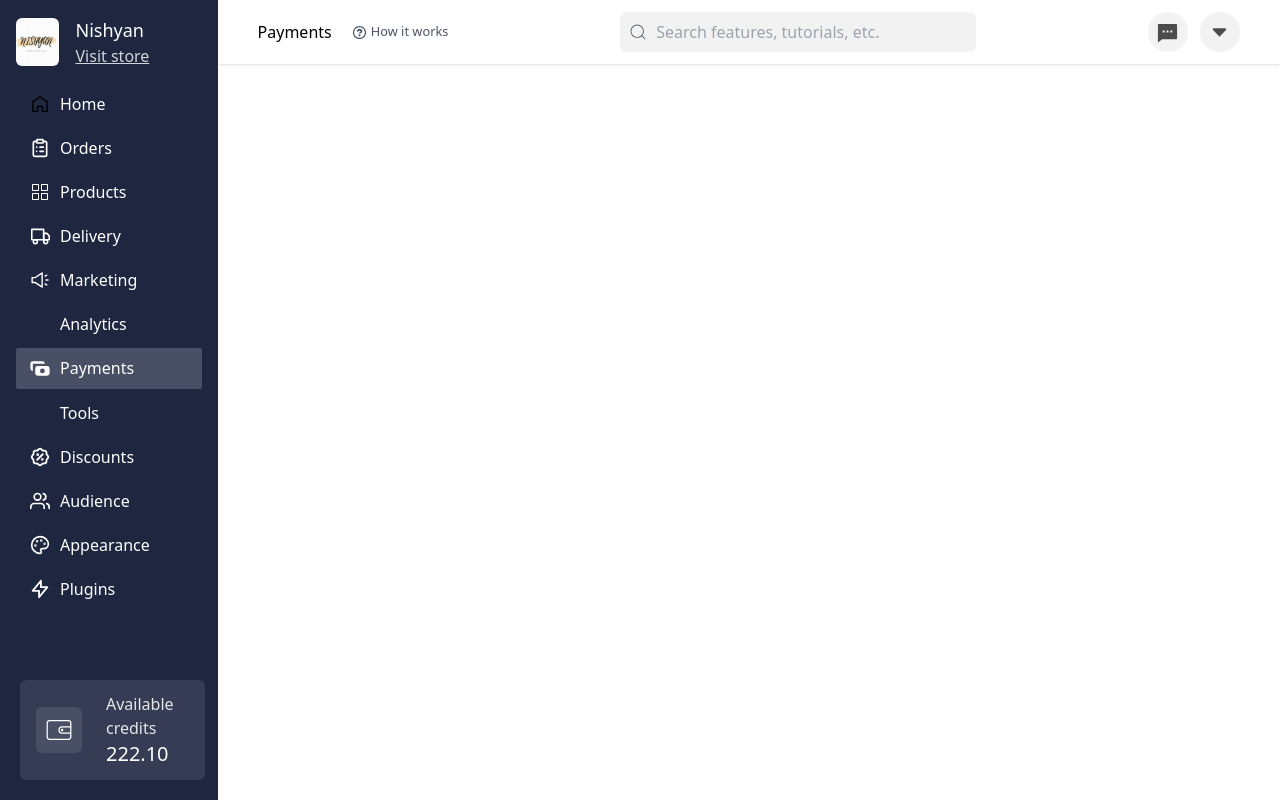
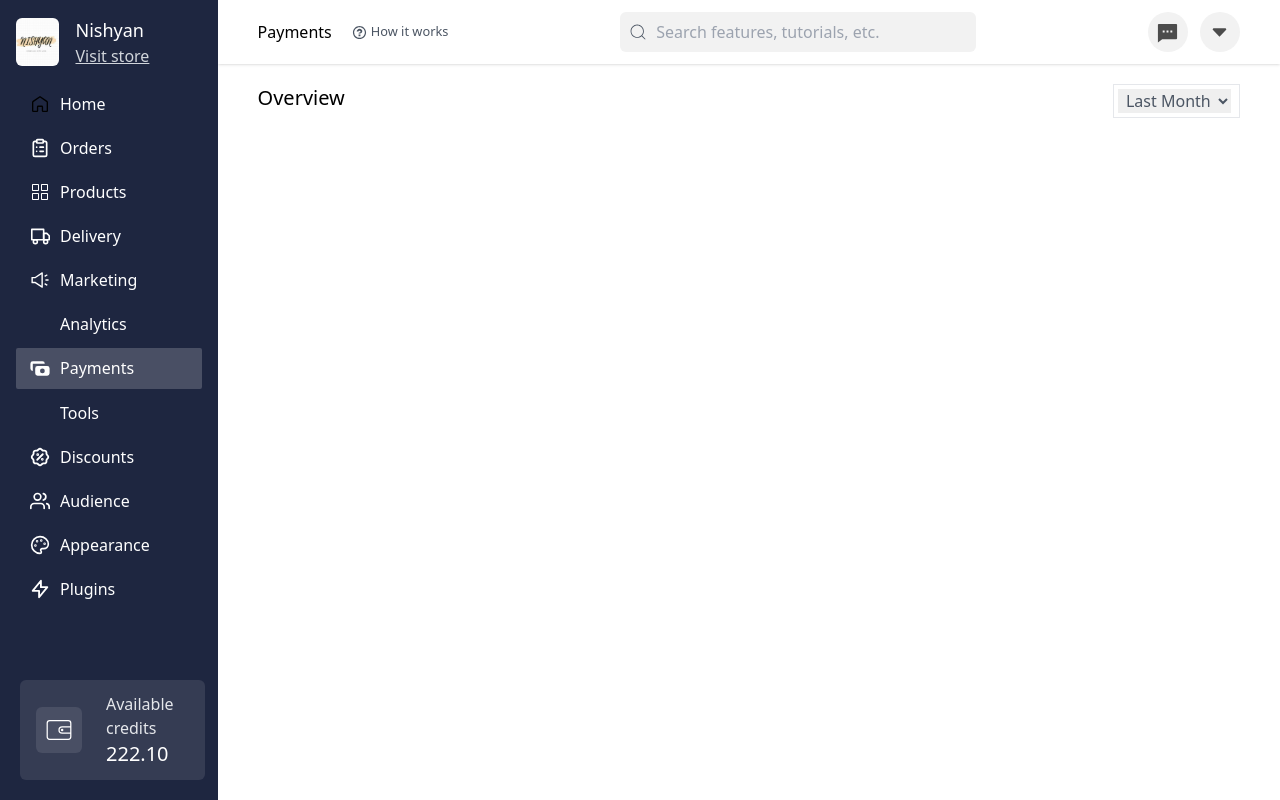
Before and after one commit to Abhijitkr/Dukaan-Assignment, a React (Vite) app: page / in a window 1280 px wide. Built offline with nearby package versions, Linux system fonts and the light colour scheme; some icons are missing.

Commit message:
Adds the filter section with Overview title

```diff
--- a/src/payments/Payouts.jsx
+++ b/src/payments/Payouts.jsx
@@ -9,6 +9,17 @@ export default function Payouts() {
       </div>
       <div className="w-[83%]">
         <Header />
+        <div className="flex justify-between py-5 px-10">
+          <h3 className="text-xl font-medium">Overview</h3>
+          <div className="text-gray-600 border p-1 px-1 pr-2">
+            <select name="filterMonth" id="" className="px-1 outline-none">
+              <option value="lastMonth" selected>
+                Last Month
+              </option>
+              <option value="jan">January</option>
+            </select>
+          </div>
+        </div>
       </div>
     </div>
   );
```
